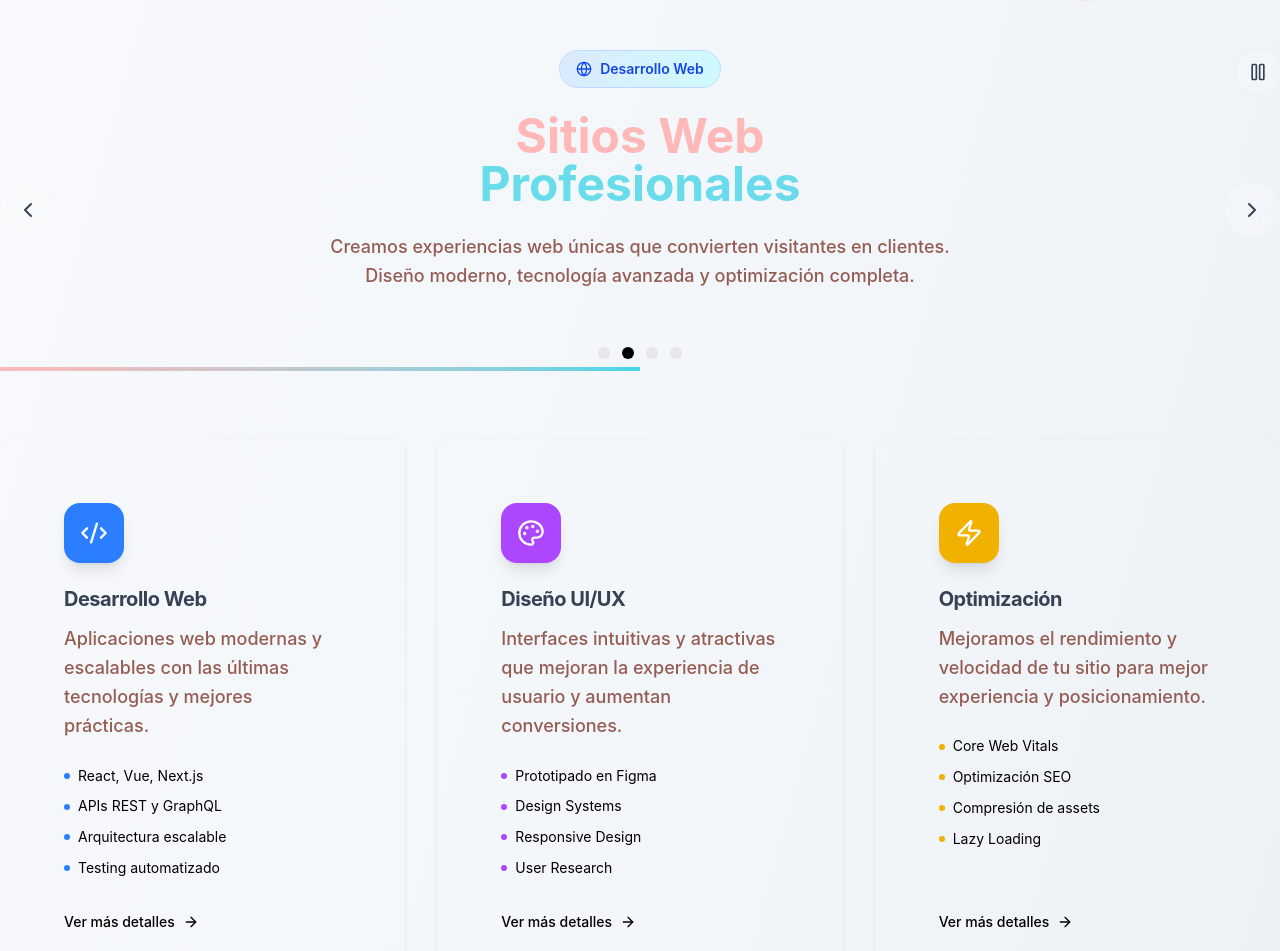
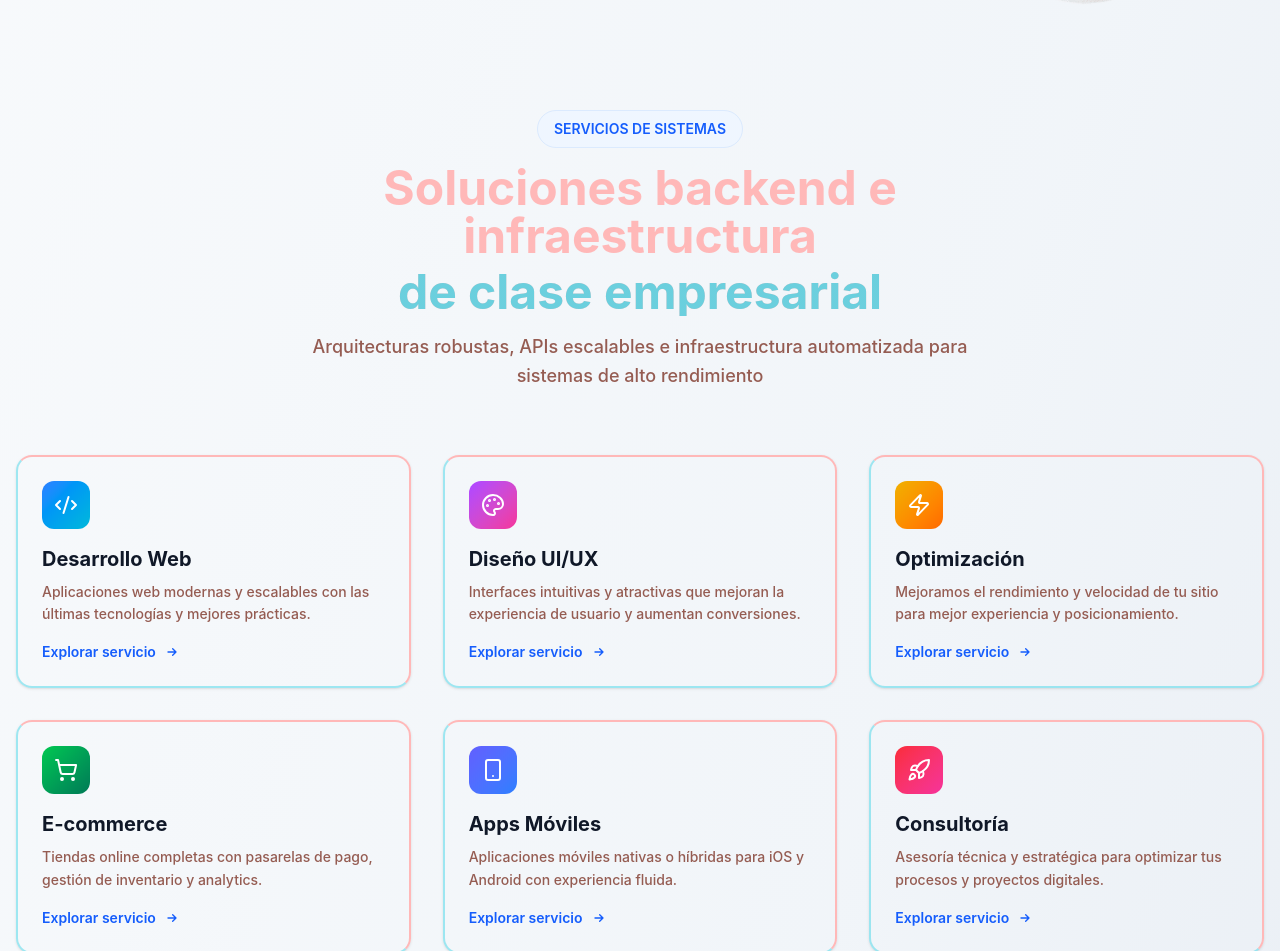
Before and after one commit to Fer-oso/bunny-master, a React (Vite) app: page / in a window 1280 px wide. Shown: the part 581-1532 px from the top of the page. Built offline with nearby package versions, Linux system fonts and the light colour scheme.

Commit message:
Mejoras visuales.

```diff
--- a/src/pages/home/components/ourservices/ContactForm.jsx
+++ b/src/pages/home/components/ourservices/ContactForm.jsx
@@ -91,7 +91,7 @@ export default function ContactForm() {
   return (
     <div
       ref={elementRef}
-      className={`min-h-screen  flex items-center justify-center px-4 py-12  `}
+      className={`min-h-screen  flex items-center justify-center px-4 pb-10  `}
 
     >
       <div className="w-full max-w-2xl ">
--- a/src/pages/home/components/ourservices/ServiceCard.jsx
+++ b/src/pages/home/components/ourservices/ServiceCard.jsx
@@ -3,7 +3,7 @@ import { P } from "../../../../components/paragraph/P";
 import { useScrollReveal } from "../../../../hooks/useScrollRevealOptions";
 
 export default function ServiceCard({ service, index, onLeave, onClick }) {
-  const IconComponent = service.icon;
+  const Icon = service.icon;
 
   const { elementRef, isVisible } = useScrollReveal({
     threshold: 0.1,
@@ -11,23 +11,22 @@ export default function ServiceCard({ service, index, onLeave, onClick }) {
     triggerOnce: true,
   });
 
-  const animationDelay = `${index * 100}ms`;
+  const delay = `${index * 100}ms`;
 
   return (
-    <article
+    <button
       ref={elementRef}
+      onClick={onClick}
+      onMouseLeave={onLeave}
+      tabIndex={0}
+      className={`group relative text-left h-full p-6 border-2 border-[#ffb8b8]  border-l-[#46d5e7]/50 border-b-[#46d5e7]/50 rounded-2xl  hover:border-[#46d5e7]/70 hover:border-l-[#ffb8b8] hover:border-b-[#ffb8b8]
+         hover:border-foreground/20  hover:shadow-xl transition-all duration-500 hover:-translate-y-1 cursor-pointer shadow-sm  active:scale-95  ease-out ${
+           isVisible ? "opacity-100 translate-y-0" : "opacity-0 translate-y-8"
+         }`}
       style={{
-        transitionDelay: isVisible ? `${index * 100}ms` : "0ms",
+        animationDelay: isVisible ? `${delay}` : "0ms",
+        animationFillMode: "forwards",
       }}
-      className={`group relative  rounded-xl lg:p-8 shadow-sm
-                   hover:border-foreground/20 hover:shadow-lg
-                   transition-all duration-500 ease-out cursor-pointer
-       ${isVisible ? "opacity-100 translate-y-0" : "opacity-0 translate-y-8"}
-    `}
-      onMouseLeave={onLeave}
-      onClick={onClick}
-      role="button"
-      tabIndex={0}
       onKeyDown={(e) => {
         if (e.key === "Enter" || e.key === " ") {
           e.preventDefault();
@@ -35,59 +34,40 @@ export default function ServiceCard({ service, index, onLeave, onClick }) {
         }
       }}
     >
-      {/* Content container */}
-      <div className="relative p-8 flex flex-col h-full">
-        {/* Icon section */}
-        <div className="mb-0">
+      {/* Icon */}
       <div
-            className={`inline-flex p-4 ${service.accentColor} rounded-2xl shadow-lg group-hover:scale-110 group-hover:rotate-3 transition-all duration-300 mb-6`}
+        className={`${service.gradient} p-3 rounded-xl w-fit mb-4 group-hover:scale-110 transition-transform duration-300`}
       >
-            <IconComponent
-              className="w-7 h-7 text-foreground text-white"
-              strokeWidth={2}
-            />
-          </div>
+        <Icon className="w-6 h-6 text-white" />
       </div>
 
       {/* Title */}
-        <h3
-          className="text-xl font-bold text-gray-700 mb-3
-                   tracking-tight leading-tight"
-        >
+      <h3 className="text-xl font-bold text-gray-900 mb-2 group-hover:text-black transition-colors">
         {service.title}
       </h3>
 
       {/* Description */}
-        <P className="mb-6">{service.description}</P>
-
-        {/* Features list */}
-        <ul className="space-y-2 mb-8 flex-grow">
-          {service.features.map((feature, idx) => (
-            <li key={idx} className="flex items-center gap-2">
-              <div
-                className={`w-1.5 h-1.5 ${service.accentColor} rounded-full`}
-              />
-              <span className="text-sm text-foreground/70 leading-relaxed">
-                {feature}
-              </span>
-            </li>
-          ))}
-        </ul>
+      <P className="md:text-sm leading-relaxed mb-4 flex-1">
+        {service.description}
+      </P>
 
       {/* CTA */}
-        <div
-          className="flex items-center gap-2 text-sm font-medium text-foreground
-                   transition-all duration-300 mt-auto"
+      <div className="flex items-center gap-2 text-blue-600 font-semibold text-sm group-hover:gap-3 transition-all">
+        <span>Explorar servicio</span>
+        <svg
+          className="w-4 h-4 group-hover:translate-x-1 transition-transform"
+          fill="none"
+          viewBox="0 0 24 24"
+          stroke="currentColor"
         >
-          <span>Ver más detalles</span>
-          <ArrowRight
-            className="w-4 h-4
-
-                     "
+          <path
+            strokeLinecap="round"
+            strokeLinejoin="round"
             strokeWidth={2}
+            d="M13 7l5 5m0 0l-5 5m5-5H6"
           />
+        </svg>
       </div>
-      </div>
-    </article>
+    </button>
   );
 }
--- a/src/pages/home/components/ourservices/ServicesGrid.jsx
+++ b/src/pages/home/components/ourservices/ServicesGrid.jsx
@@ -2,6 +2,7 @@ import React, { useState } from "react";
 
 import ServiceCard  from "./ServiceCard";
 import ServiceModal from "./ServiceModal";
+import { P } from "../../../../components/paragraph/P";
 
 export default function ServicesGrid({services}) {
   const [hoveredCard, setHoveredCard] = useState(null);
@@ -10,7 +11,23 @@ export default function ServicesGrid({services}) {
 
   return (
     <>
-      <div >
+      <div className="container mx-auto px-4">
+          {/* Section header */}
+          <div className="text-center max-w-3xl mx-auto mb-16 space-y-4">
+            <div className="inline-flex items-center gap-2 px-4 py-2 bg-blue-50 rounded-full border border-blue-100">
+              <span className="text-sm text-blue-600 font-semibold">SERVICIOS DE SISTEMAS</span>
+            </div>
+            <h2 className="text-4xl md:text-5xl font-bold bg-gradient-to-r from-[#ffb8b8] via-[#ffb8b8] to-[#ffb8b8] bg-clip-text text-transparent">
+              Soluciones backend e infraestructura
+              <span className="block mt-2 bg-gradient-to-r from-[#46d5e7]/80 via-[#46d5e7]/80 to-[#46d5e7]/80 bg-clip-text text-transparent">
+                de clase empresarial
+              </span>
+            </h2>
+            <P className="text-center m-auto">
+              Arquitecturas robustas, APIs escalables e infraestructura automatizada para sistemas de alto rendimiento
+            </P>
+          </div>
+
         <div className="grid gap-8 md:grid-cols-2 lg:grid-cols-3">
           {services.map((service, index) => (
             <ServiceCard
--- a/src/pages/home/components/ourservices/ServicesSection.jsx
+++ b/src/pages/home/components/ourservices/ServicesSection.jsx
@@ -1,12 +1,8 @@
 import { Container } from "../../../../routes/layout/Container";
-import { BackgroundDecoration } from "../../../../components/background/BackgroundDecoration";
-
 import { HeroSlider } from "../../../servicios/components/HeroSlider";
 import { StatsSection } from "../../../servicios/components/StatsSection";
-import { CtaSection } from "../../../servicios/components/CtaSection";
 import { services } from "../../../../utils/data/services";
 import ServicesGrid from "./ServicesGrid";
-
 import Testimonials from "./Testimonials";
 import ContactForm from "./ContactForm";
 
@@ -41,15 +37,15 @@ const ServicesSection = () => {
   ];
 
   return (
-    <Container>
-      <div id="services">
+    <Container id={"services"}>
+      <div>
+
+      <div className="min-h-screen  py-15 ">
+          <ServicesGrid services={services} />
+        </div>
+        <HeroSlider />
 
 
-        <HeroSlider />
-
-        <div className="min-h-screen md:mt-17 lg:py-0 py-5 ">
-          <ServicesGrid services={services} />
-        </div>
 
         <StatsSection />
         <Testimonials />
--- a/src/pages/home/components/ourservices/Testimonials.jsx
+++ b/src/pages/home/components/ourservices/Testimonials.jsx
@@ -44,11 +44,11 @@ export default function Testimonials() {
               : "opacity-0 translate-y-8"
           }`}
         >
-          <h2 className="text-3xl md:text-5xl font-bold text-foreground tracking-tight mb-4  bg-gradient-to-r from-[#ffb8b8] via-[#ffb8b8] to-[#ffb8b8] bg-clip-text text-transparent animate-in slide-in-from-left-8 duration-700">
+          <h2 className="text-4xl md:text-5xl font-bold text-foreground tracking-tight mb-4  bg-gradient-to-r from-[#ffb8b8] via-[#ffb8b8] to-[#ffb8b8] bg-clip-text text-transparent animate-in slide-in-from-left-8 duration-700">
             Lo que dicen
        </h2>
        <span> </span>
-       <h2 className="text-3xl md:text-5xl font-bold text-foreground tracking-tight mb-4 bg-gradient-to-r from-[#46d5e7]/80 via-[#46d5e7]/80 to-[#46d5e7]/80 bg-clip-text text-transparent animate-in slide-in-from-right-8 duration-700 delay-200">
+       <h2 className="text-4xl md:text-5xl font-bold text-foreground tracking-tight mb-4 bg-gradient-to-r from-[#46d5e7]/80 via-[#46d5e7]/80 to-[#46d5e7]/80 bg-clip-text text-transparent animate-in slide-in-from-right-8 duration-700 delay-200">
        nuestros clientes
           </h2>
 
--- a/src/pages/servicios/components/HeroSlider.jsx
+++ b/src/pages/servicios/components/HeroSlider.jsx
@@ -74,8 +74,8 @@ export const HeroSlider = () => {
       </button>
 
       {/* Slide Content */}
-      <div className="relative max-w-7xl mx-auto px-4 sm:px-6 lg:px-8 text-center pb-20">
-        <div className="" key={`badge-${currentSlide}`}>
+      <div className="relative max-w-7xl mx-auto px-4 sm:px-6 lg:px-8 text-center pb-20" >
+        <div className="" key={`badge-${currentSlide}`} >
           <span
             className={`inline-flex items-center px-4 py-2 bg-gradient-to-r ${currentSlideData.badge.color} ${currentSlideData.badge.textColor} rounded-full text-sm font-semibold mb-6 border ${currentSlideData.badge.borderColor} animate-in slide-in-from-top-4 duration-700`}
           >
@@ -84,7 +84,7 @@ export const HeroSlider = () => {
           </span>
         </div>
 
-        <h1 className="text-5xl  font-bold mb-6" key={`title-${currentSlide}`}>
+        <h1 className="text-4xl md:text-5xl font-bold mb-6" key={`title-${currentSlide}`}>
           <span className="bg-gradient-to-r from-[#ffb8b8] via-[#ffb8b8] to-[#ffb8b8] bg-clip-text text-transparent animate-in slide-in-from-left-8 duration-700">
             {currentSlideData.title.line1}
           </span>
--- a/src/routes/layout/Container.jsx
+++ b/src/routes/layout/Container.jsx
@@ -2,7 +2,7 @@ export const Container = ({children,className,id}) =>{
 
     return (
         <div className={
-        `${className} flex items-center `}
+        `${className} flex items-center justify-center `}
         id={id}
         >
         {children}
--- a/src/utils/data/services.js
+++ b/src/utils/data/services.js
@@ -12,7 +12,7 @@ export const services = [
       'Arquitectura escalable',
       'Testing automatizado'
     ],
-    gradient: 'bg-gradient-to-br from-blue-100 to-cyan-200',
+    gradient: 'bg-gradient-to-br from-blue-500 to-cyan-500',
     accentColor: 'bg-blue-500',
     modalContent: {
       subtitle: 'Soluciones web robustas y modernas',
@@ -55,7 +55,7 @@ export const services = [
       'Responsive Design',
       'User Research'
     ],
-    gradient: 'bg-gradient-to-br from-purple-100 to-pink-200',
+    gradient: 'bg-gradient-to-br from-purple-500 to-pink-500',
     accentColor: 'bg-purple-500',
     modalContent: {
       subtitle: 'Diseños que conectan con tus usuarios',
@@ -98,7 +98,7 @@ export const services = [
       'Compresión de assets',
       'Lazy Loading'
     ],
-    gradient: 'bg-gradient-to-br from-yellow-100 to-orange-200',
+    gradient: 'bg-gradient-to-br from-yellow-500 to-orange-500',
     accentColor: 'bg-yellow-500',
     modalContent: {
       subtitle: 'Velocidad y rendimiento excepcionales',
@@ -141,7 +141,7 @@ export const services = [
       'Pagos seguros',
       'Panel de admin'
     ],
-    gradient: 'bg-gradient-to-br from-green-100 to-emerald-200',
+    gradient: 'bg-gradient-to-br from-green-500 to-emerald-700',
     accentColor: 'bg-green-500',
     modalContent: {
       subtitle: 'Tu tienda online lista para vender',
@@ -184,7 +184,7 @@ export const services = [
       'Offline-first',
       'App Store deploy'
     ],
-    gradient: 'bg-gradient-to-br from-indigo-100 to-blue-200',
+    gradient: 'bg-gradient-to-br from-indigo-500 to-blue-500',
     accentColor: 'bg-indigo-500',
     modalContent: {
       subtitle: 'Apps móviles para iOS y Android',
@@ -227,7 +227,7 @@ export const services = [
       'Tech stack',
       'Mejores prácticas'
     ],
-    gradient: 'bg-gradient-to-br from-red-100 to-pink-200',
+    gradient: 'bg-gradient-to-br from-red-500 to-pink-500',
     accentColor: 'bg-red-500',
     modalContent: {
       subtitle: 'Experiencia técnica a tu servicio',
```
Also changed, not shown: src/pages/home/components/hero/Hero.jsx (+5 -18 lines), src/pages/home/components/ourservices/TestimonialCard.jsx (+4 -4 lines). Lines whose indentation alone changed are shown as unchanged.
